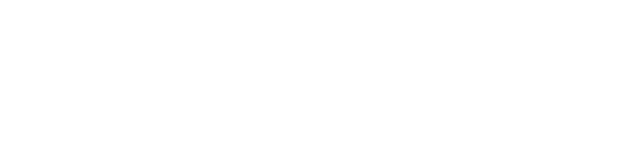
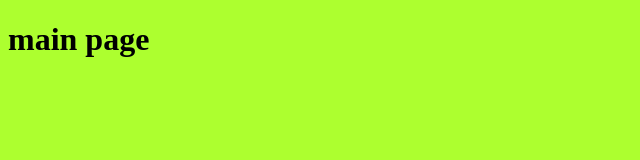
Before and after one commit to kamran0452/week14, a website: page src/index.html in a window 1280 px wide. Shown: the whole page, without its empty margins (0-640 px from the left). Drawn offline with Linux system fonts and the light colour scheme.

```diff
--- a/src/index.html
+++ b/src/index.html
@@ -4,8 +4,9 @@
     <meta charset="UTF-8">
     <meta name="viewport" content="width=device-width, initial-scale=1.0">
     <title>Document</title>
+    <link rel="stylesheet" href="../styles/index.css">
 </head>
 <body>
-
+    <h1>main page</h1>
 </body>
 </html>
```
Also changed, not shown: .github/workflows/wf-develop-pr.yaml (added), .htmlhintrc.json (added), .stylelintrc.json (added).
